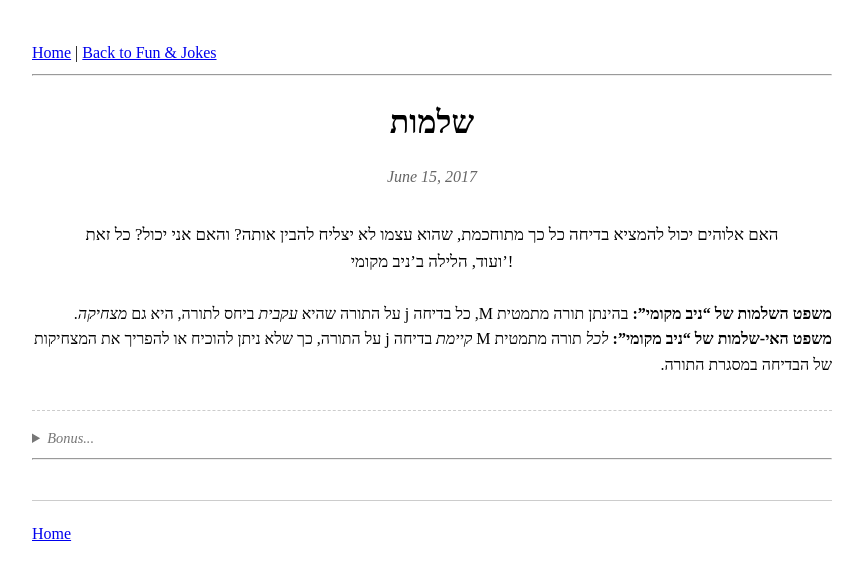
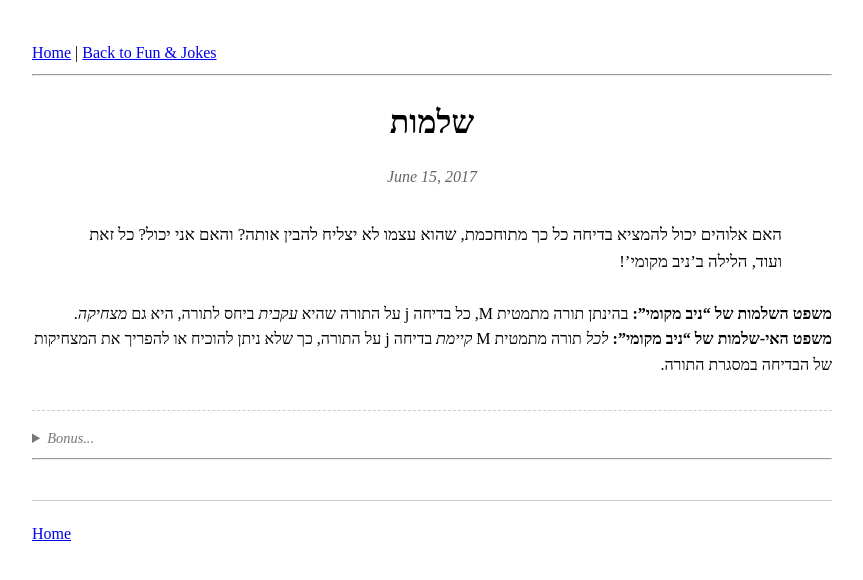
Before and after one commit to smitke6/smitke6.github.io, a Jekyll site: the page built from archive/he/Completeness.md, in a window 1280 px wide. Shown: the top 580 px of the page, without its empty margins (208-1071 px from the left). Built offline with Jekyll 4.4.1, drawn with Linux system fonts in a browser that asks for light colours.

Commit message:
Update post.html

```diff
--- a/_layouts/post.html
+++ b/_layouts/post.html
@@ -17,6 +17,13 @@
 
 .caption p {
   margin: 0;
+}
+
+  /* Hebrew captions and bonus comments */
+.caption[dir="rtl"],
+.bonus-comment[dir="rtl"] {
+  direction: rtl;
+  text-align: right;
 }
 
   /* Table Borders */
@@ -46,9 +53,9 @@
 <p class="date">{{ page.date | date: "%B %d, %Y" }}</p>
 
 {% if page.caption %}
-  <div class="caption">
-    {{ page.caption | markdownify }}
-  </div>
+  <div class="caption"{% if page.path contains "archive/he/" %} dir="rtl" lang="he"{% endif %}>
+  {{ page.caption | markdownify }}
+</div>
 {% endif %}
 
 {{ content }}
@@ -59,7 +66,7 @@
     <summary style="cursor: pointer; color: #777; font-style: italic; font-size: 0.9em; user-select: none;">
       Bonus...
     </summary>
-    <div style="margin-top: 0.5rem; padding: 0.5rem 1rem; border-right: 3px solid #007acc; background-color: #f9f9f9; font-weight: 500;">
+    <div class="bonus-comment"{% if page.path contains "archive/he/" %} dir="rtl" lang="he"{% endif %} style="margin-top: 0.5rem; padding: 0.5rem 1rem; border-right: 3px solid #007acc; background-color: #f9f9f9; font-weight: 500;">
       {{ page.first_comment | markdownify }}
     </div>
   </details>
```
